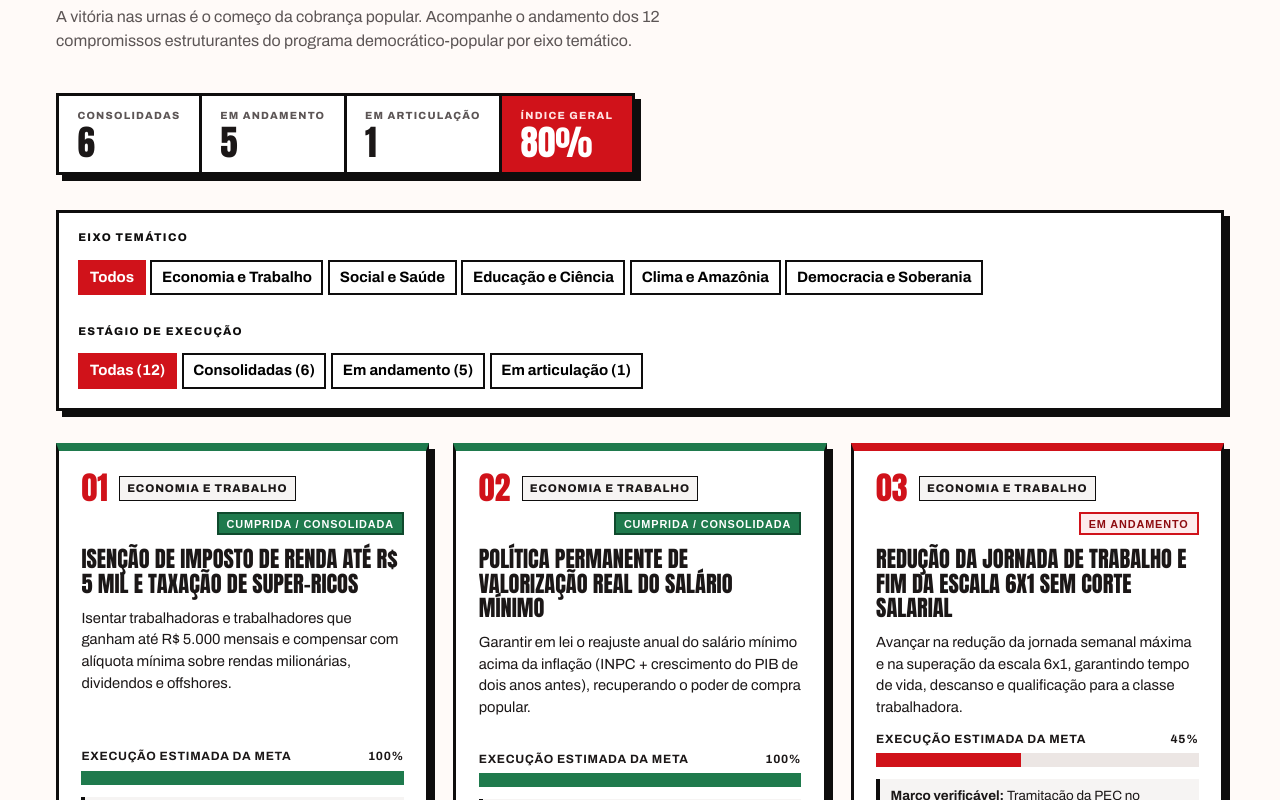
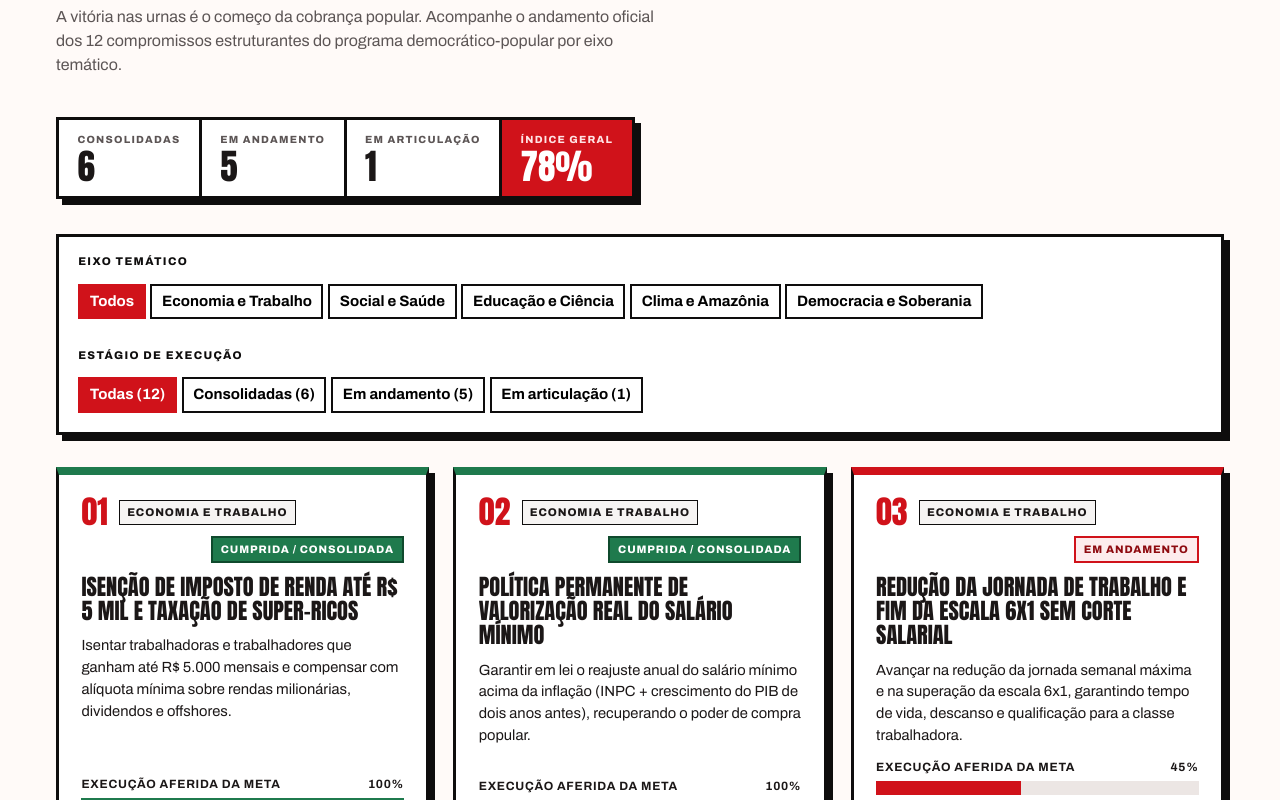
Before and after one commit to jvalb/VoVira, a Next.js app in the folder web/: page / in a window 1280 px wide. Shown: the part 2780-3580 px from the top of the page. Built offline with nearby package versions, Linux system fonts and the light colour scheme.

Commit message:
fix(propostas): tornar status das propostas somente leitura para o usuario final

```diff
--- a/web/app/globals.css
+++ b/web/app/globals.css
@@ -438,7 +438,7 @@ select, input[type="search"] { border: 2px solid var(--preto); border-radius: 0;
 .proposta-topo { display: flex; align-items: center; gap: .5rem; flex-wrap: wrap; }
 .proposta-num { font-family: var(--display); font-size: 2rem; line-height: 1; color: var(--vermelho); margin-right: .2rem; }
 .proposta-eixo { font-size: .7rem; font-weight: 800; text-transform: uppercase; letter-spacing: .08em; background: var(--fundo); border: 1.5px solid var(--preto); padding: .2rem .45rem; }
-.proposta-status { margin-left: auto; font-size: .68rem; font-weight: 800; text-transform: uppercase; letter-spacing: .08em; border: 2px solid var(--preto); padding: .22rem .5rem; cursor: pointer; }
+.proposta-status { margin-left: auto; font-size: .68rem; font-weight: 800; text-transform: uppercase; letter-spacing: .08em; border: 2px solid var(--preto); padding: .22rem .5rem; user-select: none; }
 .badge-cumprida { background: #1f7a4d; color: #fff; border-color: #0f4a2d; }
 .badge-andamento { background: var(--vermelho-claro); color: var(--vermelho-esc); border-color: var(--vermelho); }
 .badge-nao_iniciada { background: #ece6e4; color: var(--preto); }
--- a/web/components/MonitorPropostas.tsx
+++ b/web/components/MonitorPropostas.tsx
@@ -1,6 +1,6 @@
 "use client";
 
-import { useEffect, useState } from "react";
+import { useState } from "react";
 
 export type EixoProposta =
   | "Economia e Trabalho"
@@ -16,7 +16,7 @@ export interface Proposta {
   num: string;
   titulo: string;
   eixo: EixoProposta;
-  statusPadrao: StatusProposta;
+  status: StatusProposta;
   progresso: number;
   promessa: string;
   metaIndicador: string;
@@ -38,13 +38,17 @@ const STATUS_LABEL: Record<StatusProposta, string> = {
   nao_iniciada: "Em articulação",
 };
 
-const PROPOSTAS: Proposta[] = [
+/**
+ * Base oficial interna das propostas monitoradas pelo site.
+ * Os status e percentuais de execução são definidos apenas internamente no código/dados do projeto.
+ */
+export const PROPOSTAS: Proposta[] = [
   {
     id: "ir-5mil",
     num: "01",
     titulo: "Isenção de Imposto de Renda até R$ 5 mil e taxação de super-ricos",
     eixo: "Economia e Trabalho",
-    statusPadrao: "cumprida",
+    status: "cumprida",
     progresso: 100,
     promessa: "Isentar trabalhadoras e trabalhadores que ganham até R$ 5.000 mensais e compensar com alíquota mínima sobre rendas milionárias, dividendos e offshores.",
     metaIndicador: "Faixa de isenção efetiva até R$ 5.000/mês + tributação de fundos exclusivos/offshores sancionada.",
@@ -55,7 +59,7 @@ const PROPOSTAS: Proposta[] = [
     num: "02",
     titulo: "Política permanente de valorização real do Salário Mínimo",
     eixo: "Economia e Trabalho",
-    statusPadrao: "cumprida",
+    status: "cumprida",
     progresso: 100,
     promessa: "Garantir em lei o reajuste anual do salário mínimo acima da inflação (INPC + crescimento do PIB de dois anos antes), recuperando o poder de compra popular.",
     metaIndicador: "Lei nº 14.663 sancionada e aplicada nos orçamentos anuais consecutivos.",
@@ -66,7 +70,7 @@ const PROPOSTAS: Proposta[] = [
     num: "03",
     titulo: "Redução da jornada de trabalho e fim da escala 6x1 sem corte salarial",
     eixo: "Economia e Trabalho",
-    statusPadrao: "andamento",
+    status: "andamento",
     progresso: 45,
     promessa: "Avançar na redução da jornada semanal máxima e na superação da escala 6x1, garantindo tempo de vida, descanso e qualificação para a classe trabalhadora.",
     metaIndicador: "Tramitação da PEC no Congresso Nacional e mesa nacional de negociação tripartite.",
@@ -77,7 +81,7 @@ const PROPOSTAS: Proposta[] = [
     num: "04",
     titulo: "Brasil fora do Mapa da Fome e Bolsa Família com adicional por criança",
     eixo: "Social e Saúde",
-    statusPadrao: "cumprida",
+    status: "cumprida",
     progresso: 95,
     promessa: "Retirar novamente o Brasil do Mapa da Fome da ONU, mantendo o piso de R$ 600 no Bolsa Família mais R$ 150 por criança de até 6 anos e R$ 50 para gestantes e jovens.",
     metaIndicador: "Queda de 85% na insegurança alimentar grave (IBGE/PNAD e relatório SOFI/FAO).",
@@ -88,7 +92,7 @@ const PROPOSTAS: Proposta[] = [
     num: "05",
     titulo: "Mais Acesso a Especialistas no SUS e expansão do Mais Médicos",
     eixo: "Social e Saúde",
-    statusPadrao: "andamento",
+    status: "andamento",
     progresso: 70,
     promessa: "Zerar filas históricas de exames, cirurgias eletivas e consultas especializadas no SUS com pacotes integrados (OCI) e dobrar a cobertura do Mais Médicos nas periferias.",
     metaIndicador: "Mais de 28 mil médicos em atuação e rede nacional de exames integrados em implantação.",
@@ -99,7 +103,7 @@ const PROPOSTAS: Proposta[] = [
     num: "06",
     titulo: "Minha Casa, Minha Vida: 2 milhões de novas moradias contratadas",
     eixo: "Social e Saúde",
-    statusPadrao: "andamento",
+    status: "andamento",
     progresso: 80,
     promessa: "Retomar a Faixa 1 para famílias de baixa renda, incluir isenção de prestações para beneficiários do Bolsa Família/BPC e atingir 2 milhões de moradias contratadas.",
     metaIndicador: "Mais de 1,6 milhão de unidades contratadas com foco na Faixa 1 e requalificação urbana.",
@@ -110,7 +114,7 @@ const PROPOSTAS: Proposta[] = [
     num: "07",
     titulo: "Programa Pé-de-Meia universalizado e 100 novos Institutos Federais",
     eixo: "Educação e Ciência",
-    statusPadrao: "cumprida",
+    status: "cumprida",
     progresso: 90,
     promessa: "Combater a evasão no ensino médio público com poupança estudantil mensal e expandir a rede federal de educação profissional e tecnológica em todas as regiões.",
     metaIndicador: "Quase 4 milhões de estudantes no Pé-de-Meia e obras dos 100 novos campi de IFs contratadas.",
@@ -121,7 +125,7 @@ const PROPOSTAS: Proposta[] = [
     num: "08",
     titulo: "Recomposição integral do FNDCT, bolsas de pesquisa e universidades",
     eixo: "Educação e Ciência",
-    statusPadrao: "cumprida",
+    status: "cumprida",
     progresso: 100,
     promessa: "Reajustar bolsas da CAPES e CNPq após anos de congelamento, desbloquear 100% do Fundo Nacional de Desenvolvimento Científico e Tecnológico e retomar obras em universidades.",
     metaIndicador: "Bolsas reajustadas em até 75% e FNDCT operando em sua totalidade sem contingenciamento.",
@@ -132,7 +136,7 @@ const PROPOSTAS: Proposta[] = [
     num: "09",
     titulo: "Rumo ao Desmatamento Zero na Amazônia até 2030 e retomada das demarcações",
     eixo: "Clima e Amazônia",
-    statusPadrao: "andamento",
+    status: "andamento",
     progresso: 75,
     promessa: "Reduzir drasticamente o desmatamento ilegal na Amazônia e no Cerrado, fortalecer o IBAMA/ICMBio, reativar o Fundo Amazônia e homologar Terras Indígenas.",
     metaIndicador: "Queda acumulada superior a 45% no desmatamento da Amazônia (PRODES/INPE) e novas TIs homologadas.",
@@ -143,7 +147,7 @@ const PROPOSTAS: Proposta[] = [
     num: "10",
     titulo: "Plano de Transformação Ecológica e Neoindustrialização Verde",
     eixo: "Clima e Amazônia",
-    statusPadrao: "andamento",
+    status: "andamento",
     progresso: 60,
     promessa: "Impulsionar o programa Nova Indústria Brasil (NIB) com mercado regulado de carbono, hidrogênio verde, mobilidade elétrica pública e bioeconomia amazônica.",
     metaIndicador: "Marco do mercado de carbono aprovado e linhas de crédito do BNDES Mais Inovação em operação.",
@@ -154,7 +158,7 @@ const PROPOSTAS: Proposta[] = [
     num: "11",
     titulo: "Reforma Tributária com Cesta Básica Nacional isenta (alíquota zero) e Cashback",
     eixo: "Democracia e Soberania",
-    statusPadrao: "cumprida",
+    status: "cumprida",
     progresso: 95,
     promessa: "Regulamentar o IVA dual com imposto zero para os alimentos da Cesta Básica Nacional e devolução de tributos (cashback) na conta de luz, gás e água para famílias de baixa renda.",
     metaIndicador: "Emenda Constitucional 132 promulgada e leis complementares de cashback e cesta básica aprovadas.",
@@ -165,7 +169,7 @@ const PROPOSTAS: Proposta[] = [
     num: "12",
     titulo: "Regulação democrática das plataformas digitais, IA soberana e direitos de entregadores",
     eixo: "Democracia e Soberania",
-    statusPadrao: "nao_iniciada",
+    status: "nao_iniciada",
     progresso: 30,
     promessa: "Responsabilizar grandes plataformas digitais contra ataques à democracia, desenvolver infraestrutura pública de IA (Plano Brasileiro de IA) e garantir direitos previdenciários a trabalhadores de aplicativos.",
     metaIndicador: "PBIA lançado; regulação das big techs e marco dos trabalhadores por plataforma em disputa legislativa.",
@@ -173,54 +177,18 @@ const PROPOSTAS: Proposta[] = [
   },
 ];
 
-const STORAGE_KEY = "vovira_status_propostas_v1";
+const TOTAL_CUMPRIDAS = PROPOSTAS.filter((p) => p.status === "cumprida").length;
+const TOTAL_ANDAMENTO = PROPOSTAS.filter((p) => p.status === "andamento").length;
+const TOTAL_ARTICULACAO = PROPOSTAS.filter((p) => p.status === "nao_iniciada").length;
+const MEDIA_PROGRESSO = Math.round(PROPOSTAS.reduce((acc, p) => acc + p.progresso, 0) / PROPOSTAS.length);
 
 export default function MonitorPropostas() {
   const [eixoAtivo, setEixoAtivo] = useState<"Todos" | EixoProposta>("Todos");
   const [statusFiltro, setStatusFiltro] = useState<"Todos" | StatusProposta>("Todos");
-  const [customStatus, setCustomStatus] = useState<Record<string, StatusProposta>>({});
-
-  useEffect(() => {
-    try {
-      const salvo = window.localStorage.getItem(STORAGE_KEY);
-      if (salvo) setCustomStatus(JSON.parse(salvo));
-    } catch {
-      // ignora erro de localStorage
-    }
-  }, []);
-
-  const statusDe = (p: Proposta): StatusProposta => customStatus[p.id] ?? p.statusPadrao;
-
-  const alternarStatus = (p: Proposta) => {
-    const ordem: StatusProposta[] = ["nao_iniciada", "andamento", "cumprida"];
-    const atual = statusDe(p);
-    const prox = ordem[(ordem.indexOf(atual) + 1) % ordem.length];
-    const novo = { ...customStatus, [p.id]: prox };
-    setCustomStatus(novo);
-    try {
-      window.localStorage.setItem(STORAGE_KEY, JSON.stringify(novo));
-    } catch {
-      // ignora erro de localStorage
-    }
-  };
-
-  const restaurarPadrao = () => {
-    setCustomStatus({});
-    try {
-      window.localStorage.removeItem(STORAGE_KEY);
-    } catch {
-      // ignora
-    }
-  };
-
-  const totalCumpridas = PROPOSTAS.filter((p) => statusDe(p) === "cumprida").length;
-  const totalAndamento = PROPOSTAS.filter((p) => statusDe(p) === "andamento").length;
-  const totalArticulacao = PROPOSTAS.filter((p) => statusDe(p) === "nao_iniciada").length;
-  const mediaProgresso = Math.round(PROPOSTAS.reduce((acc, p) => acc + (statusDe(p) === "cumprida" ? 100 : statusDe(p) === "andamento" ? p.progresso : Math.min(p.progresso, 30)), 0) / PROPOSTAS.length);
 
   const visiveis = PROPOSTAS.filter((p) => {
     if (eixoAtivo !== "Todos" && p.eixo !== eixoAtivo) return false;
-    if (statusFiltro !== "Todos" && statusDe(p) !== statusFiltro) return false;
+    if (statusFiltro !== "Todos" && p.status !== statusFiltro) return false;
     return true;
   });
 
@@ -231,26 +199,26 @@ export default function MonitorPropostas() {
           <p className="eyebrow eyebrow-esc">02 · Monitor Popular de Governo</p>
           <h2 id="propostas-titulo">Monitoramento das propostas de campanha</h2>
           <p className="secao-sub">
-            A vitória nas urnas é o começo da cobrança popular. Acompanhe o andamento dos 12 compromissos estruturantes do programa democrático-popular por eixo temático.
+            A vitória nas urnas é o começo da cobrança popular. Acompanhe o andamento oficial dos 12 compromissos estruturantes do programa democrático-popular por eixo temático.
           </p>
         </div>
 
         <dl className="placar-propostas" aria-label="Resumo do cumprimento das propostas">
           <div className="pp-cumprida">
             <dt>Consolidadas</dt>
-            <dd>{totalCumpridas}</dd>
+            <dd>{TOTAL_CUMPRIDAS}</dd>
           </div>
           <div className="pp-andamento">
             <dt>Em andamento</dt>
-            <dd>{totalAndamento}</dd>
+            <dd>{TOTAL_ANDAMENTO}</dd>
           </div>
           <div className="pp-articulacao">
             <dt>Em articulação</dt>
-            <dd>{totalArticulacao}</dd>
+            <dd>{TOTAL_ARTICULACAO}</dd>
           </div>
           <div className="pp-indice">
             <dt>Índice geral</dt>
-            <dd>{mediaProgresso}%</dd>
+            <dd>{MEDIA_PROGRESSO}%</dd>
           </div>
         </dl>
       </div>
@@ -279,40 +247,27 @@ export default function MonitorPropostas() {
               Todas ({PROPOSTAS.length})
             </button>
             <button type="button" aria-pressed={statusFiltro === "cumprida"} onClick={() => setStatusFiltro("cumprida")}>
-              Consolidadas ({totalCumpridas})
+              Consolidadas ({TOTAL_CUMPRIDAS})
             </button>
             <button type="button" aria-pressed={statusFiltro === "andamento"} onClick={() => setStatusFiltro("andamento")}>
-              Em andamento ({totalAndamento})
+              Em andamento ({TOTAL_ANDAMENTO})
             </button>
             <button type="button" aria-pressed={statusFiltro === "nao_iniciada"} onClick={() => setStatusFiltro("nao_iniciada")}>
-              Em articulação ({totalArticulacao})
+              Em articulação ({TOTAL_ARTICULACAO})
             </button>
-            {Object.keys(customStatus).length > 0 && (
-              <button type="button" className="btn-reset-status" onClick={restaurarPadrao}>
-                Restaurar status oficial
-              </button>
-            )}
           </div>
         </div>
       </div>
 
       <ul className="propostas-grade">
-        {visiveis.map((p) => {
-          const st = statusDe(p);
-          const pct = st === "cumprida" ? 100 : st === "nao_iniciada" ? Math.min(p.progresso, 30) : p.progresso;
-          return (
-            <li key={p.id} className={`proposta-card status-${st}`}>
+        {visiveis.map((p) => (
+          <li key={p.id} className={`proposta-card status-${p.status}`}>
             <div className="proposta-topo">
               <span className="proposta-num">{p.num}</span>
               <span className="proposta-eixo">{p.eixo}</span>
-                <button
-                  type="button"
-                  className={`proposta-status badge-${st}`}
-                  onClick={() => alternarStatus(p)}
-                  title="Clique para atualizar o status no seu monitoramento local"
-                >
-                  {STATUS_LABEL[st]}
-                </button>
+              <span className={`proposta-status badge-${p.status}`}>
+                {STATUS_LABEL[p.status]}
+              </span>
             </div>
 
             <h3>{p.titulo}</h3>
@@ -320,11 +275,11 @@ export default function MonitorPropostas() {
 
             <div className="proposta-progresso">
               <div className="proposta-progresso-cab">
-                  <span>Execução estimada da meta</span>
-                  <strong>{pct}%</strong>
+                <span>Execução aferida da meta</span>
+                <strong>{p.progresso}%</strong>
               </div>
               <div className="b-trilho" aria-hidden="true">
-                  <span className={`b-preench preench-${st}`} style={{ width: `${pct}%` }} />
+                <span className={`b-preench preench-${p.status}`} style={{ width: `${p.progresso}%` }} />
               </div>
             </div>
 
@@ -333,8 +288,7 @@ export default function MonitorPropostas() {
             </div>
             <small className="proposta-fonte">Fonte de verificação: {p.fonteAcompanhamento}</small>
           </li>
-          );
-        })}
+        ))}
       </ul>
     </section>
   );
```
Lines whose indentation alone changed are shown as unchanged.
